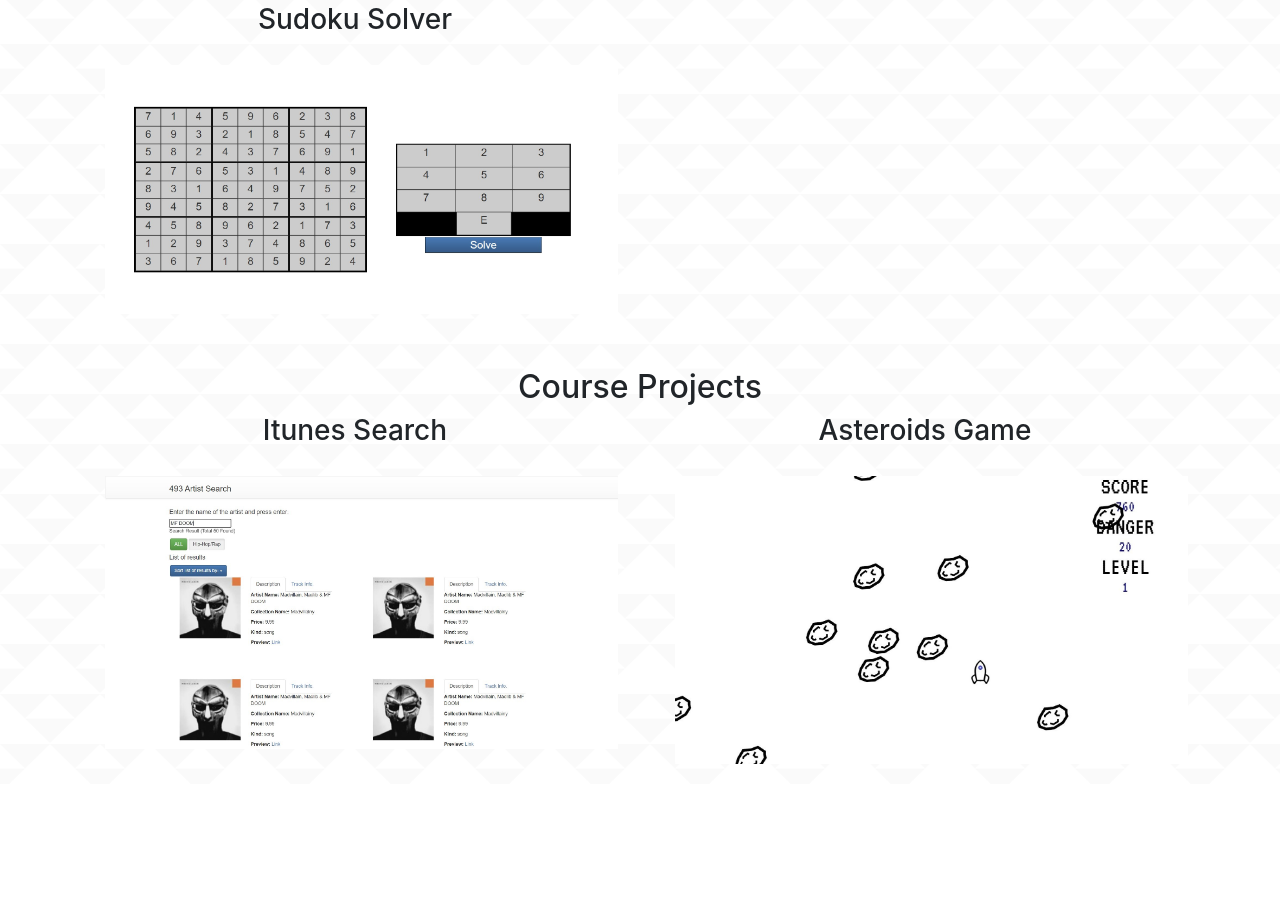
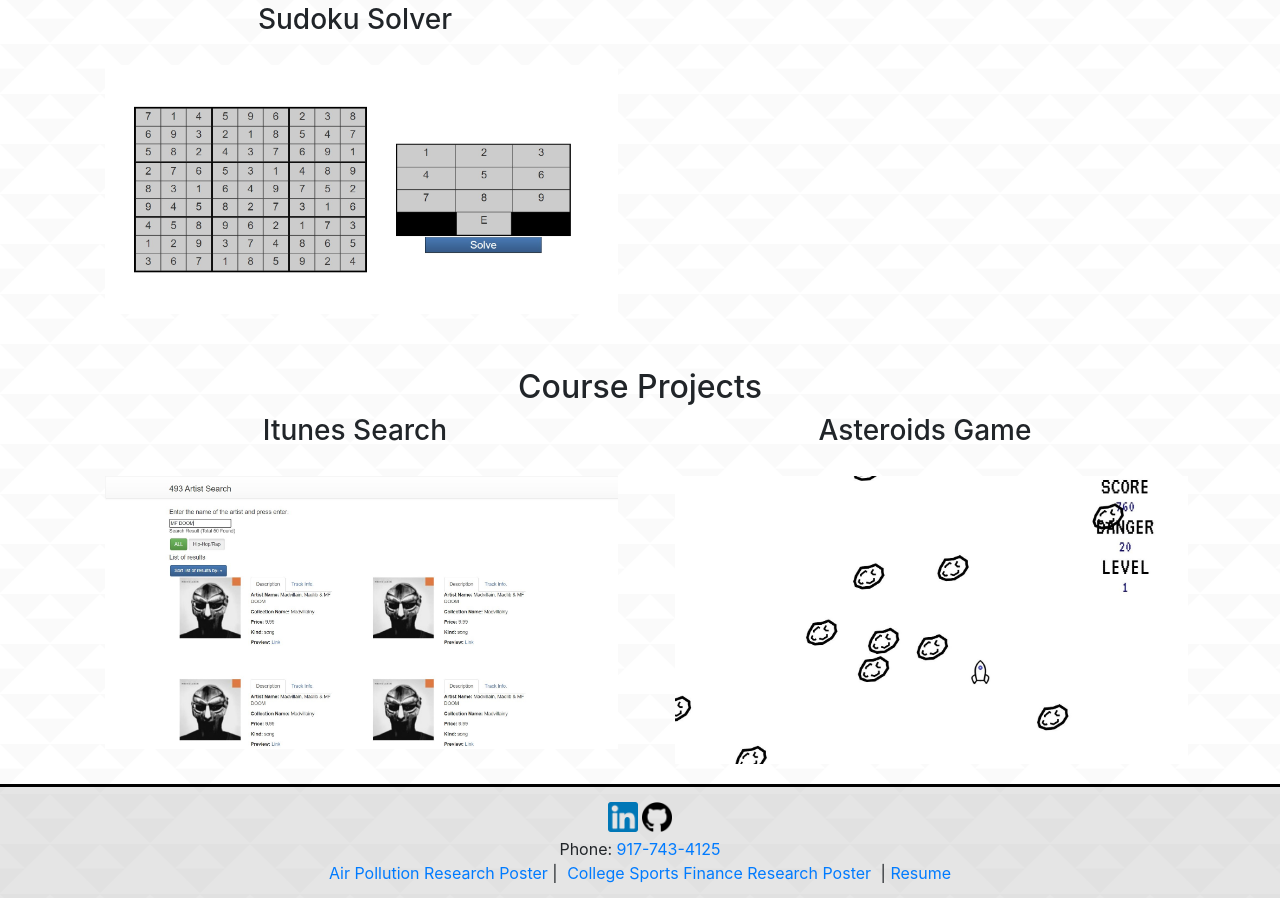
Before and after one commit to sanchej/Professional-Site, a plain HTML site: page index2.html in a window 1280 px wide. Shown: the part 556-1454 px from the top of the page. Before the commit the page ends 1340 px from the top, so only its background shows below. Drawn offline with nearby package versions, Linux system fonts and the light colour scheme.

Commit message:
Added footer to all pages

```diff
--- a/index.css
+++ b/index.css
@@ -56,7 +56,7 @@ body {
 
 #thanks {
     position: absolute;
-    bottom: 20px;
+    bottom: 5.5rem;
     width: 100%;
     font-size: 30px;
     text-align: center;
@@ -73,12 +73,25 @@ body {
     margin-top: 5px;
 }
 
-#footer {
-    height: 120px;
+.footer {
+    position: absolute;
+    bottom: 0;
+    width: 100%;
+    height: 2.5rem;
     border-top: solid 3px black;
-    margin-top: 20px;
+    margin:0 auto;
+}
+#footer2 {
+    position: relative;
+}
+
+#cont{
     background-color: rgba(0, 0, 0, 0.1);
+    padding-bottom: 1%;
+}
 
+.container{
+    position: relative;
 }
 
 @media only screen and (max-width: 600px) {
--- a/index2.html
+++ b/index2.html
@@ -18,7 +18,7 @@
   <body id="ind1">
     <div id="bannerdiv">
       <!--<img id="banner" src="circle-blues.webp" alt="">-->
-      <h1 id="title">Justin Sanchez Profile Website</h1>
+      <h1 id="title">Justin Sanchez Portfolio</h1>
     </div>
 
     <nav class="navbar navbar-light" style="background-color: #e3f2fd">
@@ -26,13 +26,17 @@
       <a class="navbar-brand nav-link disabled" href="index2.html">Projects</a>
       <a class="navbar-brand nav-link active" href="index3.html">About Me</a>
     </nav>
+    <div id="page">
+      <div id="RecentProjects">
         <h2>Recent Projects</h2>
-
         <div class="container">
           <div class="row">
             <div class="col">
               <h3 id="label">Brawlhalla Randomizer</h3>
-          <a target="_blank" href="https://brawlhalla-randomizer.vercel.app/">
+              <a
+                target="_blank"
+                href="https://brawlhalla-randomizer.vercel.app/"
+              >
                 <img
                   class="img"
                   src="BrawlhallaSS.jpg"
@@ -42,7 +46,10 @@
             </div>
             <div class="col">
               <h3 id="label2">Financial Literacy Website</h3>
-          <a target="_blank" href="https://financial-literacy-497.vercel.app/">
+              <a
+                target="_blank"
+                href="https://financial-literacy-497.vercel.app/"
+              >
                 <img
                   class="img"
                   src="FinLitSS.jpg"
@@ -52,7 +59,6 @@
             </div>
           </div>
         </div>
-
         <br />
         <div class="container">
           <div class="row">
@@ -69,8 +75,10 @@
             <div class="col"></div>
           </div>
         </div>
+      </div>
 
       <br />
+      <div id="CourseProjects">
         <h2>Course Projects</h2>
 
         <div class="container">
@@ -97,5 +105,39 @@
             </div>
           </div>
         </div>
+      </div>
+      <div class="footer" id="footer2">
+        <div id="cont">
+          <a
+            target="_blank"
+            href="https://www.linkedin.com/in/justin-sanchez-5418a4181/"
+          >
+            <img
+              src="LinkedInLogo.png"
+              alt="LinkedInLogo"
+              style="height: 30px; margin-top: 15px"
+            />
+          </a>
+          <a target="_blank" href="https://github.com/sanchej">
+            <img
+              src="GHLogo.png"
+              alt="GitHubLogo"
+              style="height: 30px; margin-top: 15px"
+            />
+          </a>
+          <p id="phone">Phone: <a href="tel:917-743-4125">917-743-4125</a></p>
+          <a href="PM2.5Poster" download>Air Pollution Research Poster</a> |
+          <a
+            style="margin-left: 5px; margin-right: 5px"
+            href="UROPResearch.pdf"
+            download
+          >
+            College Sports Finance Research Poster
+          </a>
+          |
+          <a href="Justin_Sanchez_Resume.pdf" download>Resume</a>
+        </div>
+      </div>
+    </div>
   </body>
 </html>
```
Also changed, not shown: index.html (+35 -1 lines), index3.html (+8 -5 lines). Lines whose indentation alone changed are shown as unchanged.
